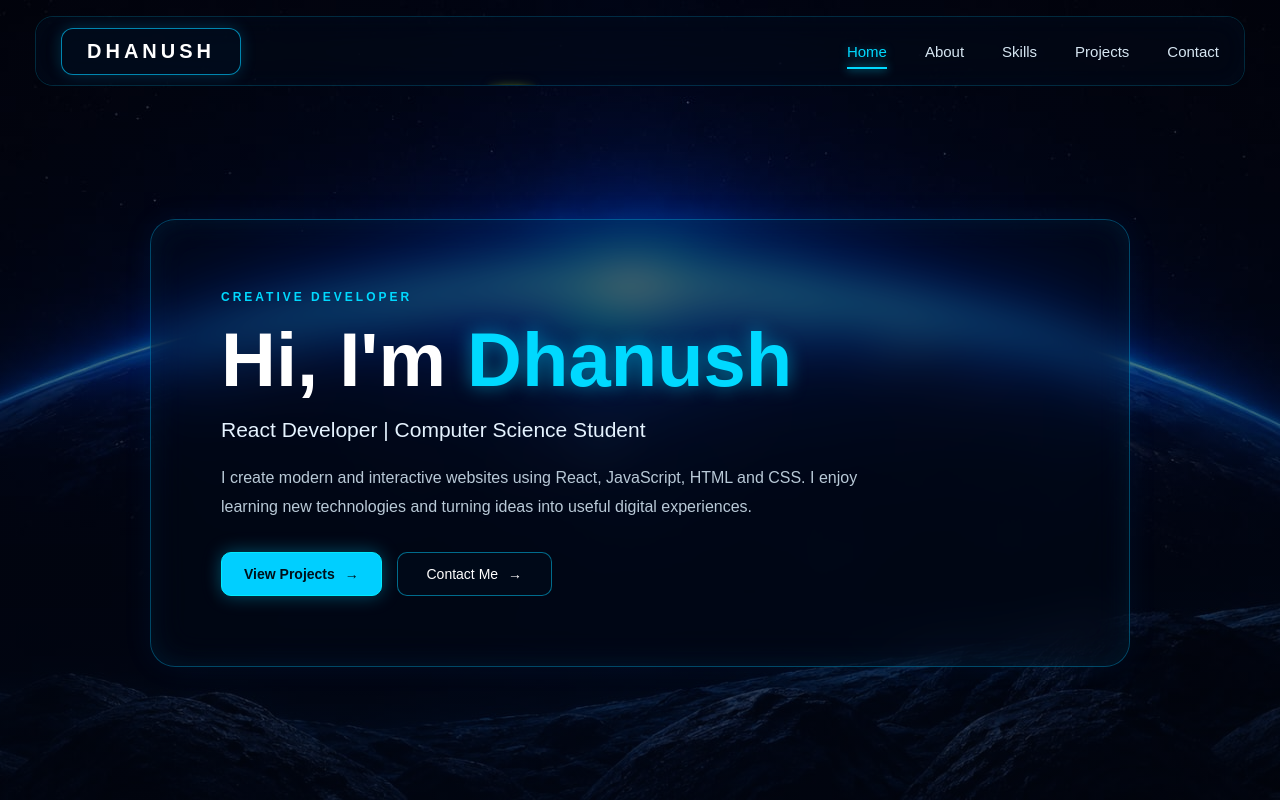
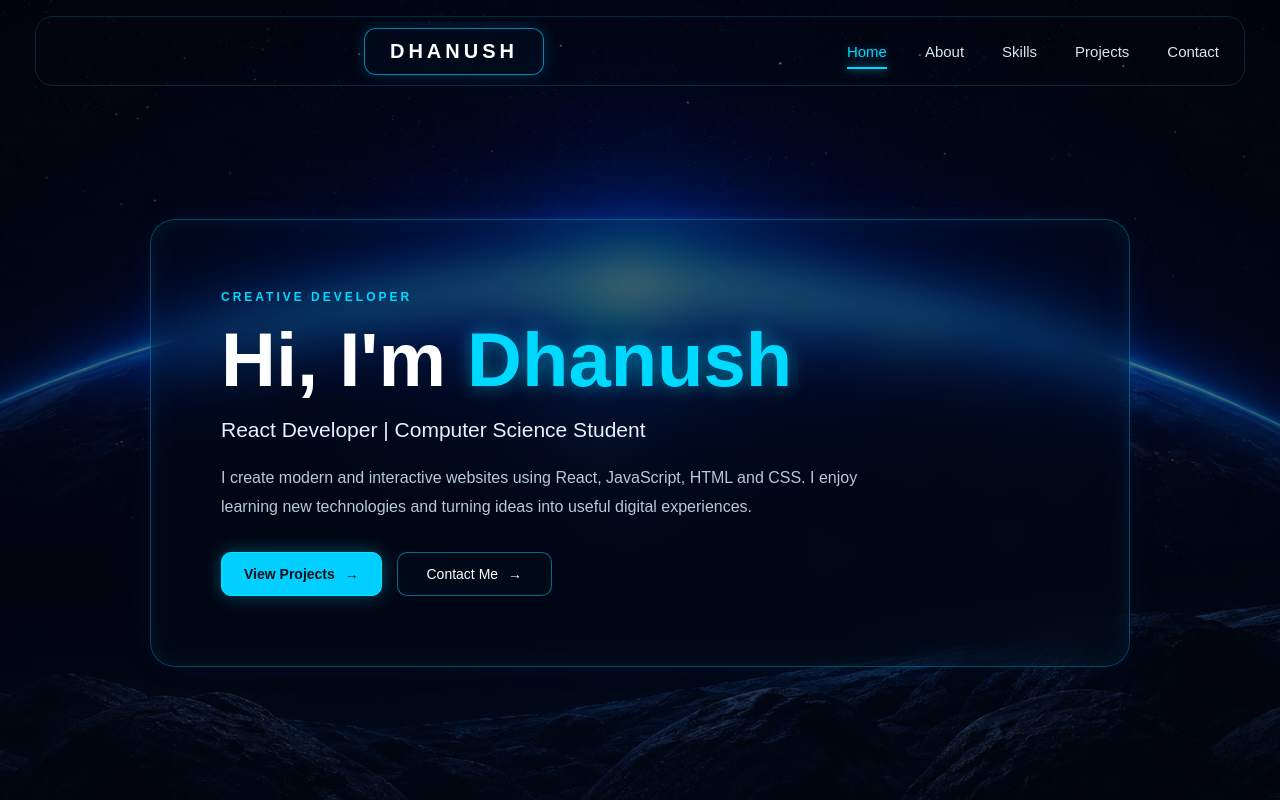
Before and after one commit to dhanushkptcs2024-crypto/my-portfolio, a React app: page / in a window 1280 px wide. Built offline with nearby package versions, Linux system fonts and the light colour scheme; the HTML template or start-up script is replaced by a standard one.

Commit message:
Update Navbar.jsx

```diff
--- a/src/Navbar.jsx
+++ b/src/Navbar.jsx
@@ -5,11 +5,8 @@ function Navbar() {
   return (
     <nav className="navbar">
 
-      {/* Glass background */}
-      <div className="navbar-glass"></div>
-
-      {/* Single thin traveling color light */}
-      <div className="navbar-border-light"></div>
+      {/* Single thin glowing light */}
+      <span className="travel-light"></span>
 
       {/* Logo */}
       <Link to="/" className="logo">
```
